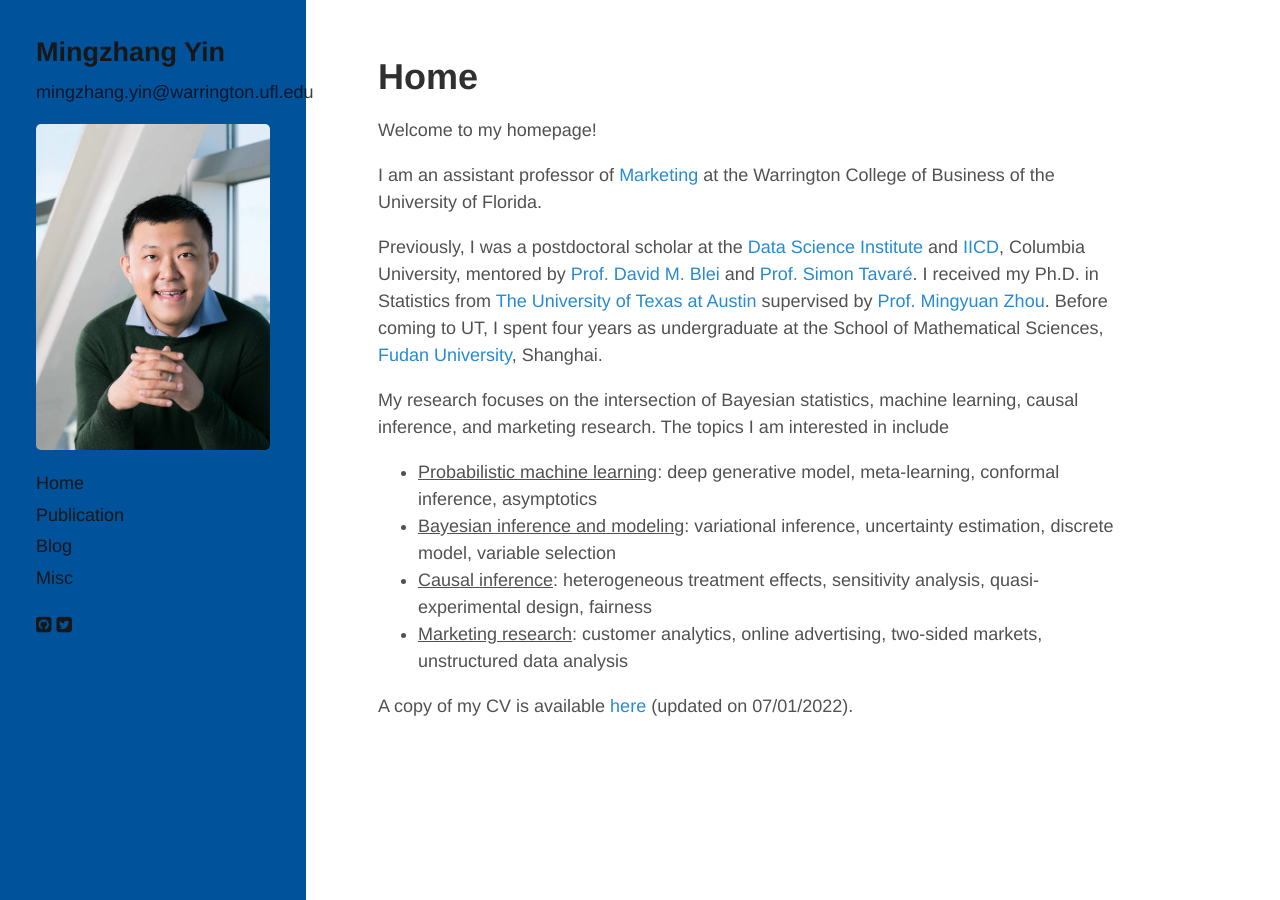
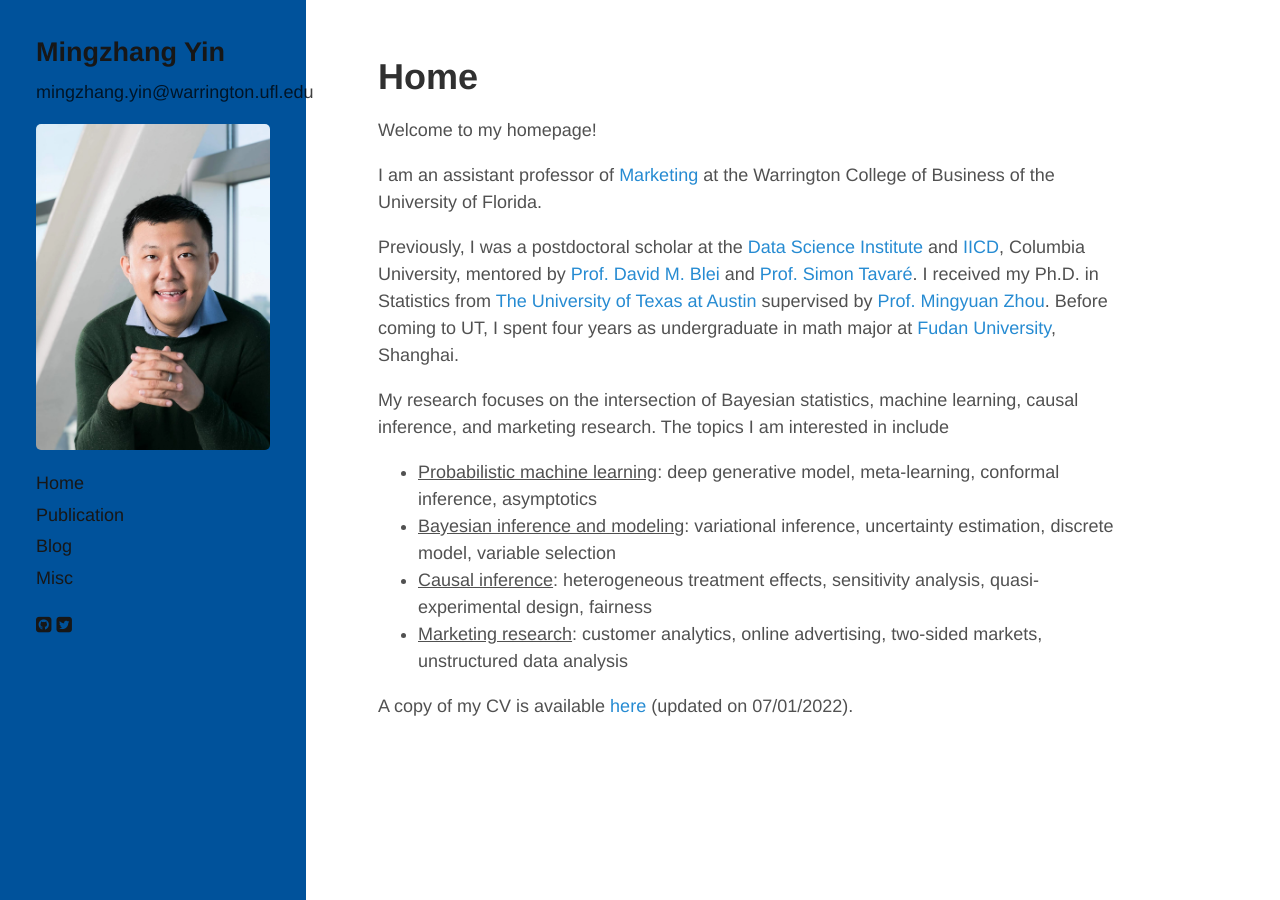
Before and after one commit to mingzhang-yin/mingzhang-yin.github.io, a Jekyll site: the page built from index.md, in a window 1280 px wide. Built offline with Jekyll 4.4.1, drawn with Linux system fonts in a browser that asks for light colours; nearby versions of some CDN libraries; a style sheet for code colours, icons or effects is not loaded.

Commit message:
Update index.md

```diff
--- a/index.md
+++ b/index.md
@@ -14,7 +14,7 @@
 
  <p> I am an assistant professor of <a href="https://warrington.ufl.edu/marketing-department/">Marketing</a> at the Warrington College of Business of the University of Florida. </p>
 
-<p>  Previously, I was a postdoctoral scholar at the <a href="https://datascience.columbia.edu">Data Science Institute</a> and <a href="https://cancerdynamics.columbia.edu">IICD</a>, Columbia University, mentored by <a href="http://www.cs.columbia.edu/~blei/">Prof. David M. Blei</a> and <a href="https://en.wikipedia.org/wiki/Simon_Tavaré">Prof. Simon Tavaré</a>. I received my Ph.D. in Statistics from <a href="https://www.utexas.edu">The University of Texas at Austin</a> supervised by <a href="https://mingyuanzhou.github.io">Prof. Mingyuan Zhou</a>.  Before coming to UT, I spent four years as undergraduate at the  School of Mathematical Sciences, <a href="http://www.fudan.edu.cn/en/"> Fudan University</a>, Shanghai. </p>
+<p>  Previously, I was a postdoctoral scholar at the <a href="https://datascience.columbia.edu">Data Science Institute</a> and <a href="https://cancerdynamics.columbia.edu">IICD</a>, Columbia University, mentored by <a href="http://www.cs.columbia.edu/~blei/">Prof. David M. Blei</a> and <a href="https://en.wikipedia.org/wiki/Simon_Tavaré">Prof. Simon Tavaré</a>. I received my Ph.D. in Statistics from <a href="https://www.utexas.edu">The University of Texas at Austin</a> supervised by <a href="https://mingyuanzhou.github.io">Prof. Mingyuan Zhou</a>.  Before coming to UT, I spent four years as undergraduate in math major at <a href="http://www.fudan.edu.cn/en/"> Fudan University</a>, Shanghai. </p>
 
 
 <p> My research focuses on the intersection of Bayesian statistics, machine learning, causal inference, and marketing research. The topics I am interested in include </p>
```
